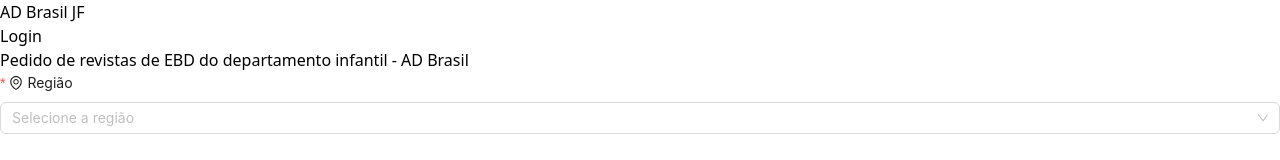
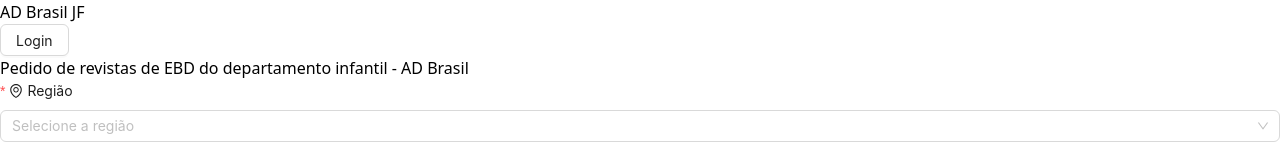
Before and after one commit to patricioanjos/sistema-pedido-revista, a React (Vite) app in the folder frontend/: page / in a window 1280 px wide. Shown: the top 160 px of the page. Built offline with nearby package versions, Linux system fonts and the light colour scheme; no server answers.

Commit message:
adiciona estilo no botão

```diff
--- a/frontend/src/components/Header.tsx
+++ b/frontend/src/components/Header.tsx
@@ -33,7 +33,7 @@
                         </div>
                     ) : (
                         <Link to={'/login'}>
-                            Login
+                            <Button className="bg-blue-500 text-white">Login</Button>
                         </Link>
                     )}
                 </>
```
